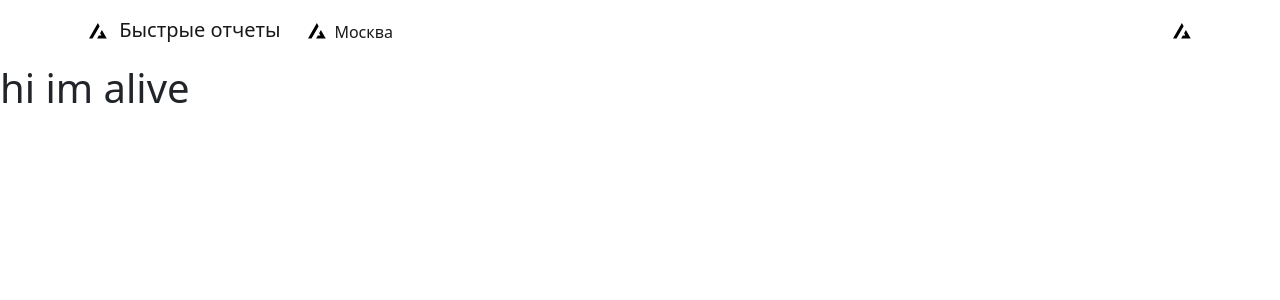
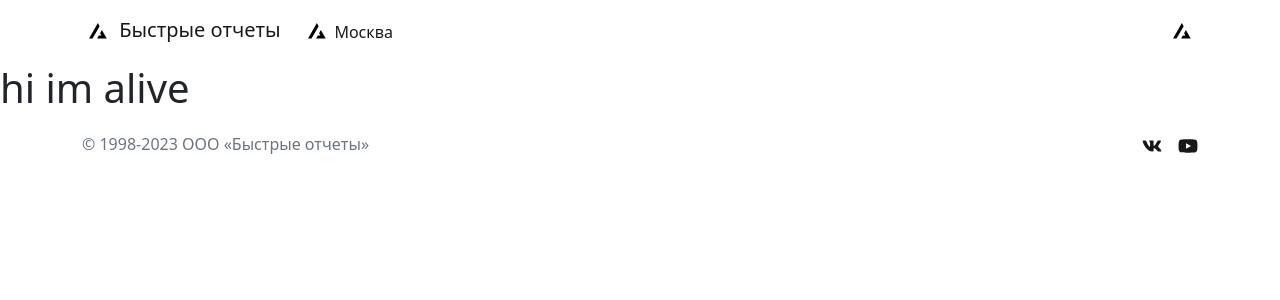
Before and after one commit to Zikot22/Louder, a Next.js app in the folder frontend/: page / in a window 1280 px wide. Shown: the top 300 px of the page. Built offline with nearby package versions, Linux system fonts and the light colour scheme.

Commit message:
added footer

```diff
--- /dev/null
+++ b/frontend/components/footer.js
@@ -0,0 +1,27 @@
+import { Container, Row, Col} from "react-bootstrap";
+import { FaFacebook, FaTwitter, FaInstagram, FaVk, FaYoutube } from 'react-icons/fa';
+
+const Footer = () => {
+    return (
+        <footer className="py-1 mt-3">
+            <Container>
+                <Row>
+                    <Col xs="8" md="6" className="d-flex justify-content-start align-items-center">
+                        <p className="text-muted small-text mb-0">© 1998-2023 OOO «Быстрые отчеты»</p>
+                    </Col>
+                    <Col xs="4" md="6" className="d-flex justify-content-end align-items-center">
+                        <a href="https://www.facebook.com" className="me-3">
+                        <FaVk size={20} />
+                        </a>
+                        <a href="https://www.twitter.com">
+                        <FaYoutube size={20}/>
+                        </a>
+                    </Col>
+                </Row>
+            </Container>
+        </footer>
+
+    );
+}
+
+export default Footer;
--- a/frontend/components/header.js
+++ b/frontend/components/header.js
@@ -3,7 +3,8 @@ import LogoIcon from "./icons/LogoIcon";
 
 const Header = () => {
     return (
-        <Navbar className="background-color-header">
+        <header>
+        <Navbar>
             <Container>
                 <Navbar.Brand href="#home">
                     <LogoIcon/> Быстрые отчеты
@@ -18,6 +19,7 @@ const Header = () => {
                 </Navbar.Collapse>
             </Container>
         </Navbar>
+        </header>
     );
 }
 
--- a/frontend/package.json
+++ b/frontend/package.json
@@ -16,6 +16,7 @@
     "next": "^13.3.0",
     "react": "^18.2.0",
     "react-bootstrap": "^2.7.4",
-    "react-dom": "^18.2.0"
+    "react-dom": "^18.2.0",
+    "react-icons": "^4.8.0"
   }
 }
--- a/frontend/pages/_app.js
+++ b/frontend/pages/_app.js
@@ -2,6 +2,7 @@ import "bootstrap/dist/css/bootstrap.min.css";
 import "../styles/global.css";
 import { useEffect } from "react";
 import Header from "../components/Header";
+import Footer from "../components/footer";
 
 function MyApp({ Component, pageProps }) {
   useEffect(() => {
@@ -11,6 +12,7 @@ function MyApp({ Component, pageProps }) {
   return <>
   <Header/>
   <Component {...pageProps}/>
+  <Footer/>
   </>
 }
 
--- a/frontend/styles/global.css
+++ b/frontend/styles/global.css
@@ -1,9 +1,4 @@
-.background-color-header
-{
-    background-color: #FFFFFF;
-}
-
-.color-secondary
+.color-primary
 {
     color: #d8d8d8;
 }
```
Also changed, not shown: 1 other file (tests, documents, lock files or other folders).
